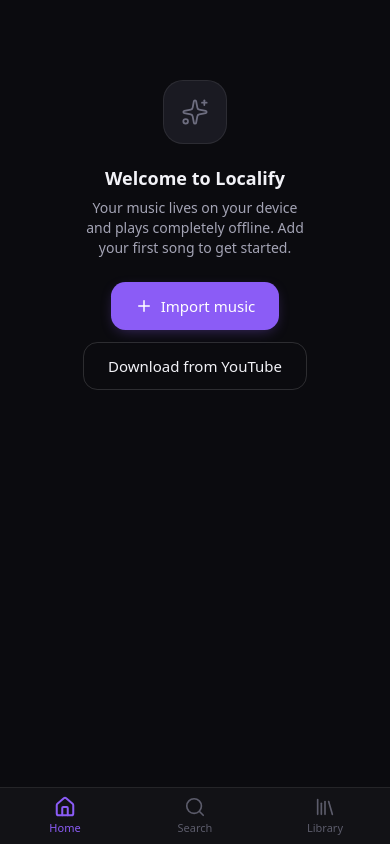
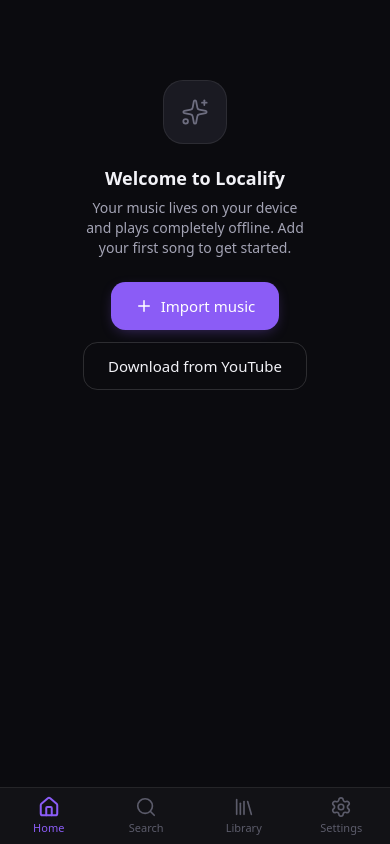
Before and after one commit to souvikrana/localify, a React (Vite) app: page / in a window 390 px wide. Built offline with nearby package versions, Linux system fonts and the light colour scheme.

Commit message:
fix: mobile layout — add Settings to bottom nav, increase content padding
- Settings tab added to MobileNav (was only in hidden sidebar)
- Main content bottom padding increased from 104px to 128px to clear
  both the mini player and the tab bar on mobile

```diff
--- a/src/components/layout/AppShell.tsx
+++ b/src/components/layout/AppShell.tsx
@@ -41,7 +41,7 @@
       <div className="flex min-h-0 flex-1">
         <Sidebar />
         <main
-          className={`min-w-0 flex-1 overflow-y-auto pb-[calc(env(safe-area-inset-bottom,0px)+104px)] transition-[margin] duration-300 md:pb-28 ${
+          className={`min-w-0 flex-1 overflow-y-auto pb-[calc(env(safe-area-inset-bottom,0px)+128px)] transition-[margin] duration-300 md:pb-28 ${
             queueOpen ? 'lg:mr-[340px]' : ''
           }`}
         >
--- a/src/components/layout/MobileNav.tsx
+++ b/src/components/layout/MobileNav.tsx
@@ -1,11 +1,12 @@
 import { NavLink } from 'react-router-dom';
-import { Home, Library, Search } from 'lucide-react';
+import { Home, Library, Search, Settings } from 'lucide-react';
 import { clsx } from '@/utils/clsx';
 
 const TABS = [
   { to: '/', label: 'Home', icon: Home, end: true },
   { to: '/search', label: 'Search', icon: Search, end: false },
   { to: '/library/songs', label: 'Library', icon: Library, end: false },
+  { to: '/settings', label: 'Settings', icon: Settings, end: false },
 ] as const;
 
 /** Bottom tab bar — mobile only (md:hidden). Sits under the mini player. */
```
